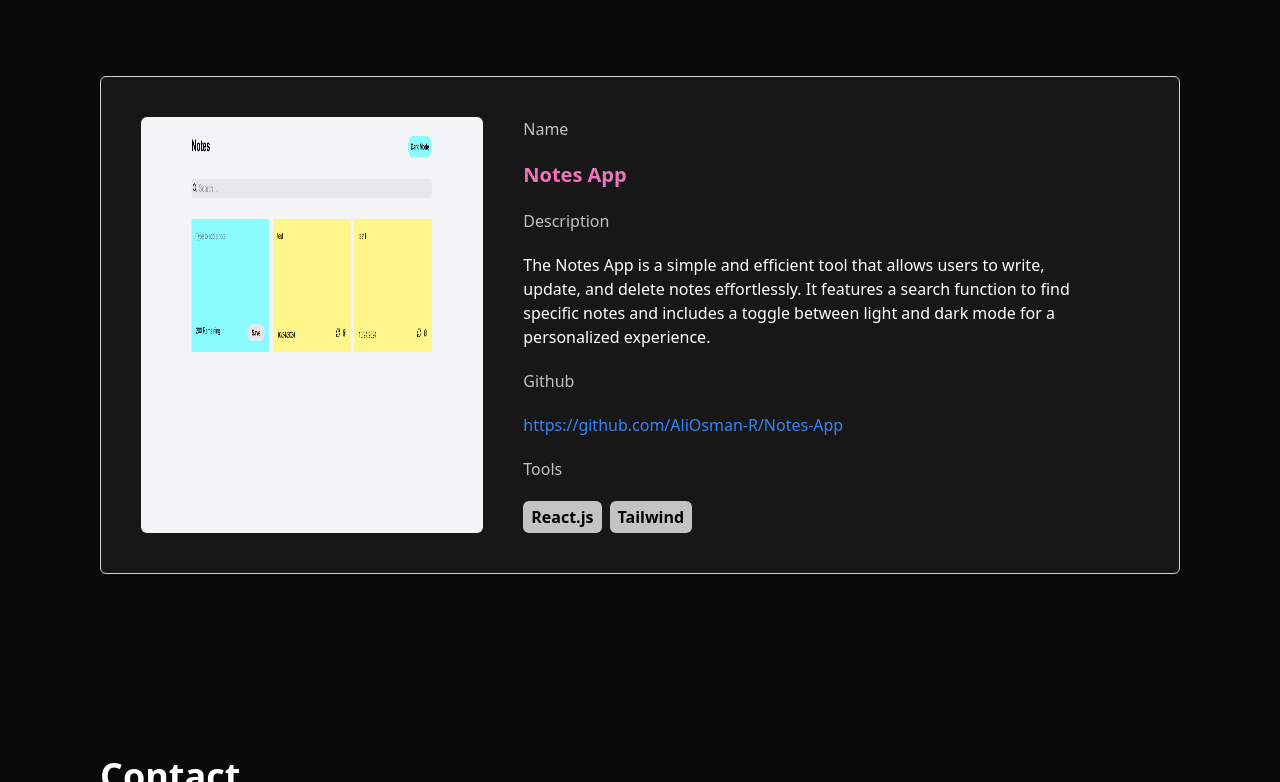
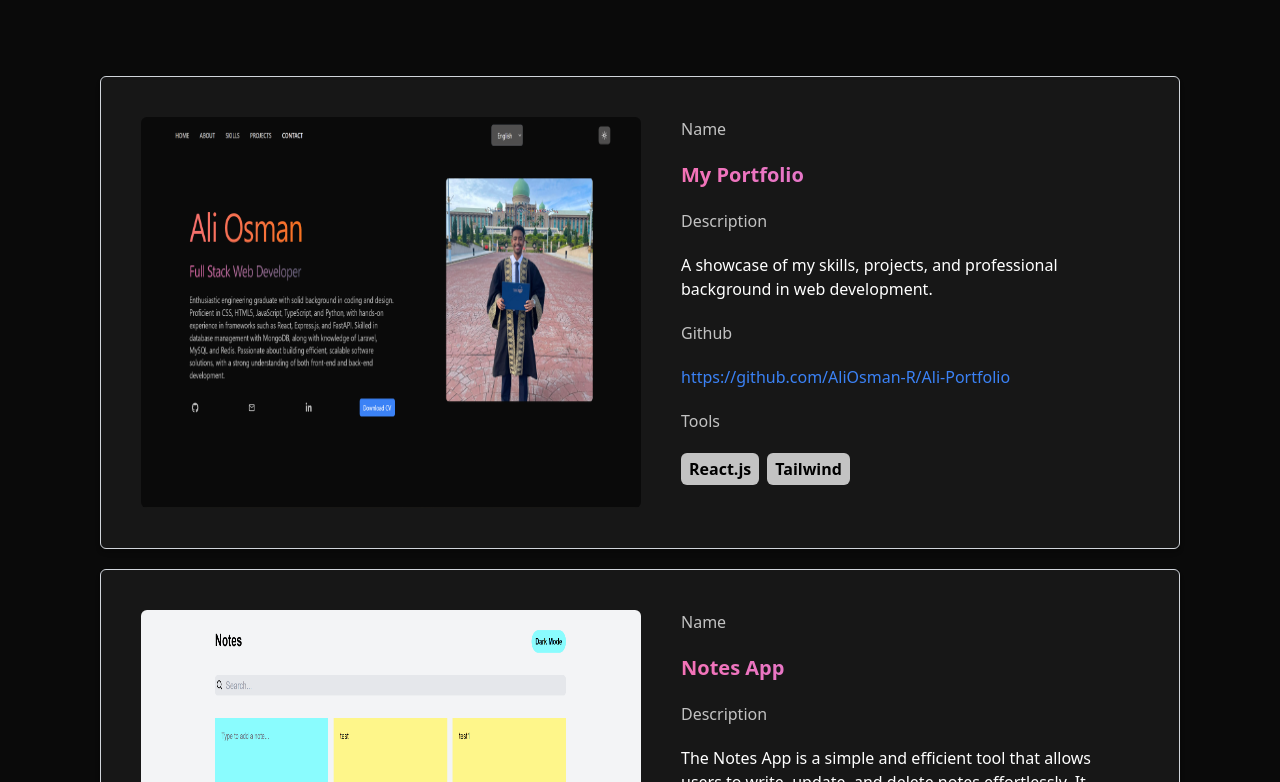
Before and after one commit to AliOsman-R/Ali-Portfolio, a React (Vite) app: page / in a window 1280 px wide. Shown: the part 1758-2540 px from the top of the page. Built offline with nearby package versions, Linux system fonts and the light colour scheme.

Commit message:
add my portfolio project to project folder.

```diff
--- a/public/locales/ar/translation.json
+++ b/public/locales/ar/translation.json
@@ -24,7 +24,7 @@
         "tools":"الأدوات",
         "github":"قيت هب",
         "notesApp":"تطبيق Notes App هو أداة بسيطة وفعالة تتيح للمستخدمين كتابة الملاحظات وتحديثها وحذفها بسهولة. كما يتضمن وظيفة البحث عن ملاحظات معينة، بالإضافة إلى إمكانية التبديل بين الوضع الفاتح والداكن لتجربة مخصصة.",
-        "":""
+        "portfolio":"عرض لمهاراتي ومشاريعي وخلفيتي المهنية في تطوير الويب."
     },
     "contact":{
         "title":" أرسل لي رسالة",
--- a/public/locales/en/translation.json
+++ b/public/locales/en/translation.json
@@ -24,7 +24,7 @@
         "tools":"Tools",
         "github":"Github",
         "notesApp":"The Notes App is a simple and efficient tool that allows users to write, update, and delete notes effortlessly. It features a search function to find specific notes and includes a toggle between light and dark mode for a personalized experience.",
-        "":""
+        "portfolio":"A showcase of my skills, projects, and professional background in web development."
     },
     "contact":{
         "title":"Send me a massage",
--- a/src/data/data.ts
+++ b/src/data/data.ts
@@ -13,6 +13,7 @@ import mongoDbImage from '../assets/MongoDB.png'
 import expressImage from '../assets/ExpressJS.png'
 import jwtImage from '../assets/JWT.jpeg'
 import notesApp from '../assets/notesApp.png'
+import portfolioWeb from '../assets/portfolioApp.png'
 
 export const navBarListFunction = (t:TFunction<"translation", undefined>) => {
 
@@ -64,6 +65,14 @@ export const projectsListFunction = (t:TFunction<"translation", undefined>) => {
 
   const projectsList = [
     {
+      projectName:"My Portfolio",
+      description:t("projects.portfolio"),
+      link:"https://alinotesweb.netlify.app/",
+      github:"https://github.com/AliOsman-R/Ali-Portfolio",
+      tools:["React.js", "Tailwind"],
+      image:portfolioWeb
+    },
+    {
       projectName:"Notes App",
       description:t("projects.notesApp"),
       link:"https://alinotesweb.netlify.app/",
--- a/src/index.css
+++ b/src/index.css
@@ -58,7 +58,7 @@
     }
 
     .project-image-style {
-        @apply max-xl:w-full xl:w-[1000px] h-full rounded-md transition-all transform hover:opacity-80 hover:shadow-lg max-sm:h-[200px]
+        @apply max-xl:w-full xl:max-w-[500px] min-h-[391px] h-full rounded-md transition-all transform hover:opacity-80 hover:shadow-lg max-sm:h-[200px]
     }
 
     .contact-input-style {
--- a/src/sections/Projects.tsx
+++ b/src/sections/Projects.tsx
@@ -19,7 +19,7 @@ const Projects = () => {
                 className="project-image-style"
               />
             </a>
-            <div className="flex flex-col gap-5">
+            <div className="flex flex-col gap-5 w-full">
               <h2 className={commonStyle}>{t("projects.name")}</h2>
               <a
                 href={project.link}
@@ -29,7 +29,7 @@ const Projects = () => {
                 {project.projectName}
               </a>
               <h2 className={commonStyle}>{t("projects.description")}</h2>
-              <p className="w-[90%] overflow-hidden">{t("projects.notesApp")}</p>
+              <p className="w-[90%] overflow-hidden">{project.description}</p>
               <h2 className={commonStyle}>{t("projects.github")}</h2>
               <a
                 href={project.github}
```
Also changed, not shown: src/assets/portfolioApp.png (added).
